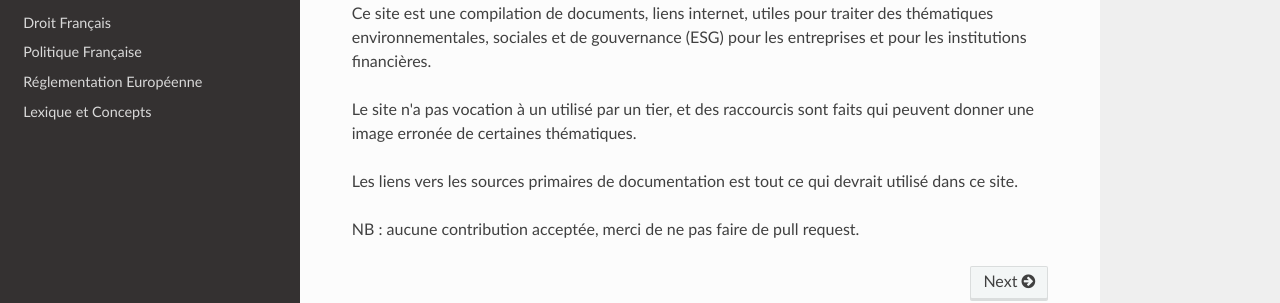
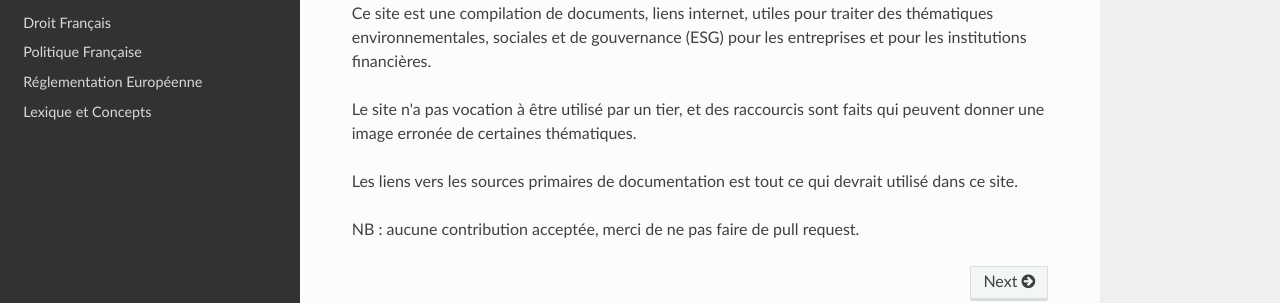
Before and after one commit to mariposa1311/esg-doc, an MkDocs documentation site: the page built from docs/index.md, in a window 1280 px wide. Shown: the part 158-461 px from the top of the page. Built offline with MkDocs 1.6.1, drawn with Linux system fonts in a browser that asks for light colours; nearby versions of some CDN libraries.

```diff
--- a/docs/index.md
+++ b/docs/index.md
@@ -2,7 +2,7 @@
 
 Ce site est une compilation de documents, liens internet, utiles pour traiter des thématiques environnementales, sociales et de gouvernance (ESG) pour les entreprises et pour les institutions financières.
 
-Le site n'a pas vocation à un utilisé par un tier, et des raccourcis sont faits qui peuvent donner une image erronée de certaines thématiques.
+Le site n'a pas vocation à être utilisé par un tier, et des raccourcis sont faits qui peuvent donner une image erronée de certaines thématiques.
 
 Les liens vers les sources primaires de documentation est tout ce qui devrait utilisé dans ce site.
 
```
Also changed, not shown: README.md (+6 -0 lines).
